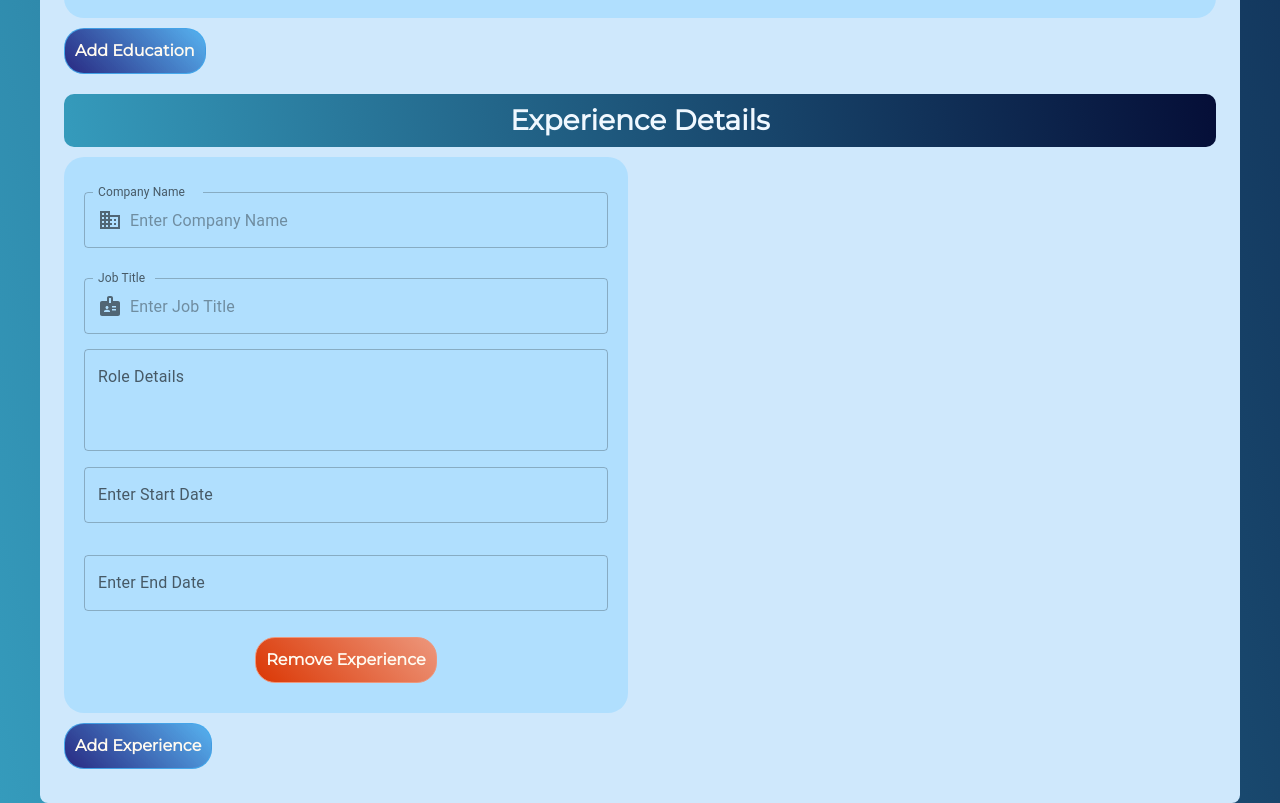
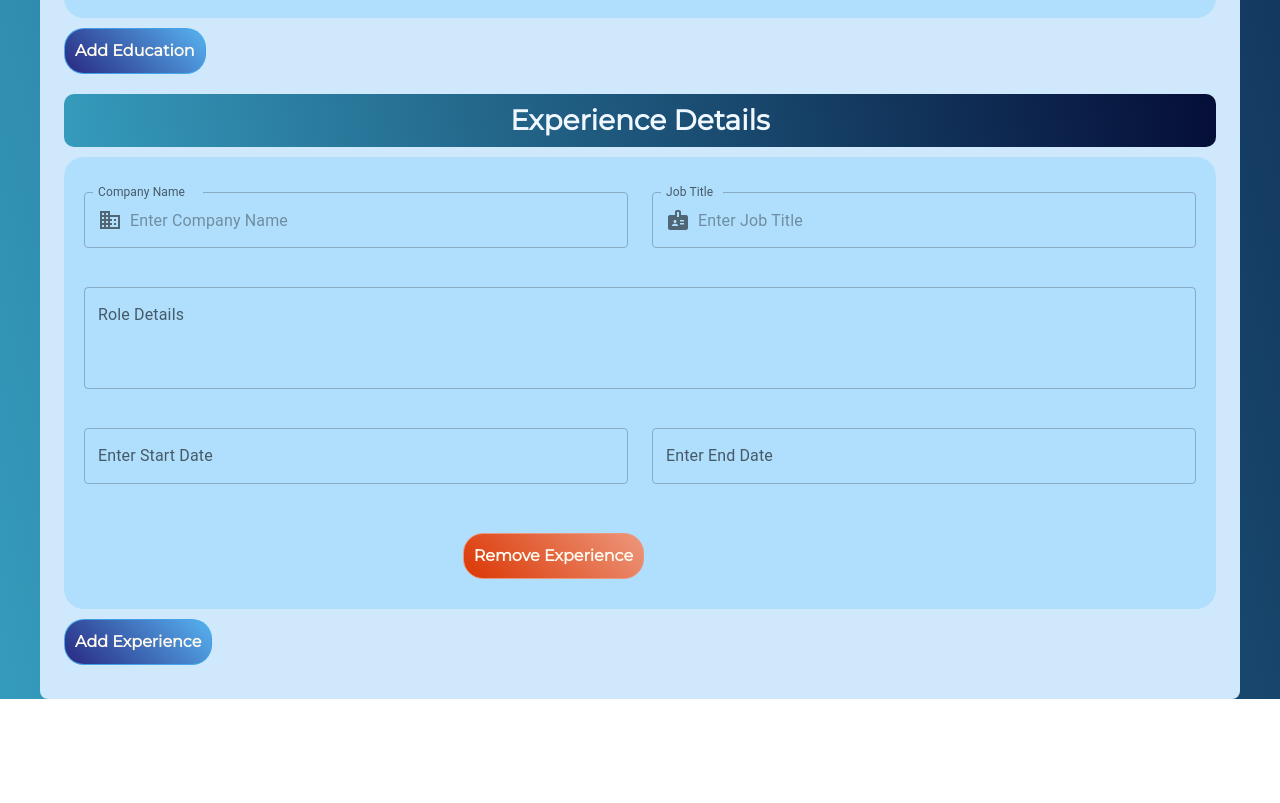
Before and after one commit to maijako/CV-generator, a React (Create React App) app: page /buildCV in a window 1280 px wide. Shown: the part 2339-3142 px from the top of the page. After the commit the page ends 3038 px from the top, so only its background shows below. Built offline with nearby package versions, Linux system fonts and the light colour scheme; no server answers; a web font is replaced by a local one; what @react-pdf/renderer would draw is missing.

Commit message:
updated the layout for the experience section and the remove button position

```diff
--- a/src/components/cvcomponents/ExperienceSection.js
+++ b/src/components/cvcomponents/ExperienceSection.js
@@ -70,8 +70,12 @@ function ExperienceSection() {
       <h3>Experience Details</h3>
       <Grid container spacing={3}>
       {experiences.map((experience, index) => (
-        <Grid key={index} item xs={12} sm={6}>
+        <Grid key={index} item xs={12} >
           <div className="containerStyles">
+          <Grid container spacing={3}>
+          <Grid item xs={12} sm={6}>
+
+
             <TextField
               id={`input-company-name-${index}`}
               label="Company Name"
@@ -89,6 +93,9 @@ function ExperienceSection() {
               value={experience.companyName}
               onChange={(event) => handleCompanyChange(event, index)}
             />
+            </Grid>
+            <Grid item xs={12} sm={6}>
+
             <TextField
               id={`input-job-title-${index}`}
               label="Job Title"
@@ -106,6 +113,9 @@ function ExperienceSection() {
               value={experience.jobTitle}
               onChange={(event) => handleJobChange(event, index)}
             />
+            </Grid>
+            <Grid item xs={12} >
+
             <TextField
               id={`job-detail-${index}`}
               label="Role Details"
@@ -118,11 +128,13 @@ function ExperienceSection() {
               value={experience.roleDetails}
               onChange={(event) => handleRoleChange(event, index)}
             />
+            </Grid>
 
               <LocalizationProvider dateAdapter={AdapterMoment}>
+              <Grid item xs={12} sm={6}>
 
                 <DatePicker
-                  sx={{ margin: 2, width: "100%" }}
+                  sx={{ margin: "15px 0", width: "100%" }}
                   //className="dateField"
                   label="Enter Start Date"
                   format="MMM YYYY"
@@ -130,8 +142,11 @@ function ExperienceSection() {
                   views={["month", "year"]}
                   onChange={(date) => handleStartChange(date, index)}
                 />
+                </Grid>
+                <Grid item xs={12} sm={6}>
+
                 <DatePicker
-                  sx={{ margin: 2, width: "100%" }}
+                  sx={{ margin: "15px 0", width: "100%" }}
                   //className="dateField"
                   label="Enter End Date"
                   format="MMM YYYY"
@@ -139,8 +154,13 @@ function ExperienceSection() {
                   name="endDate"
                   onChange={(date) => handleEndChange(date, index)}
                 />
+                </Grid>
               </LocalizationProvider>
+              <Grid item sm={4}></Grid>
+                  <Grid item xs={12} sm={4}>
             <button className="addButton removeButton" onClick={() => removeExpFields(index)}>Remove Experience</button>
+            </Grid>
+            </Grid>
           </div>
         </Grid>
       ))}
```
